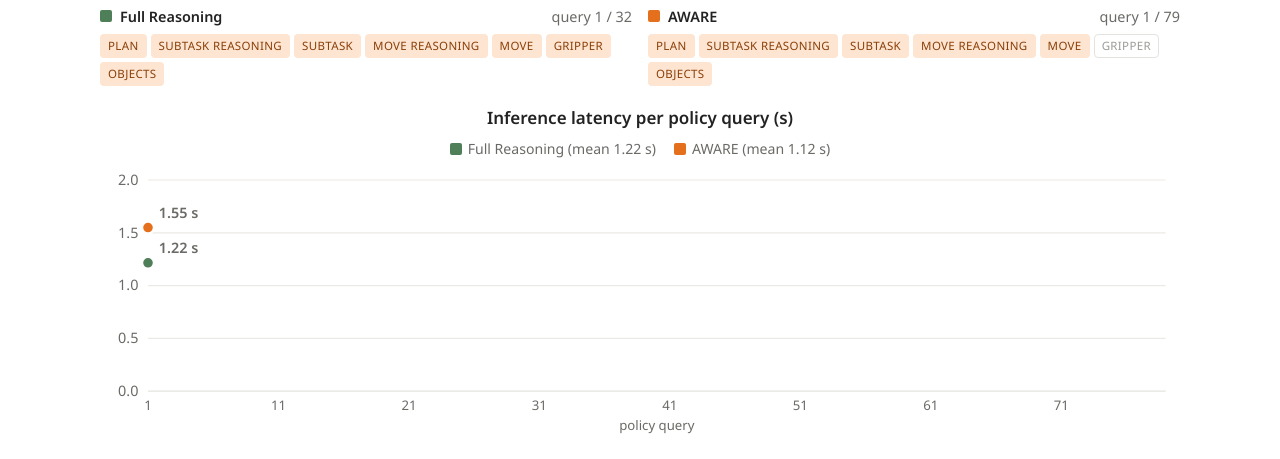
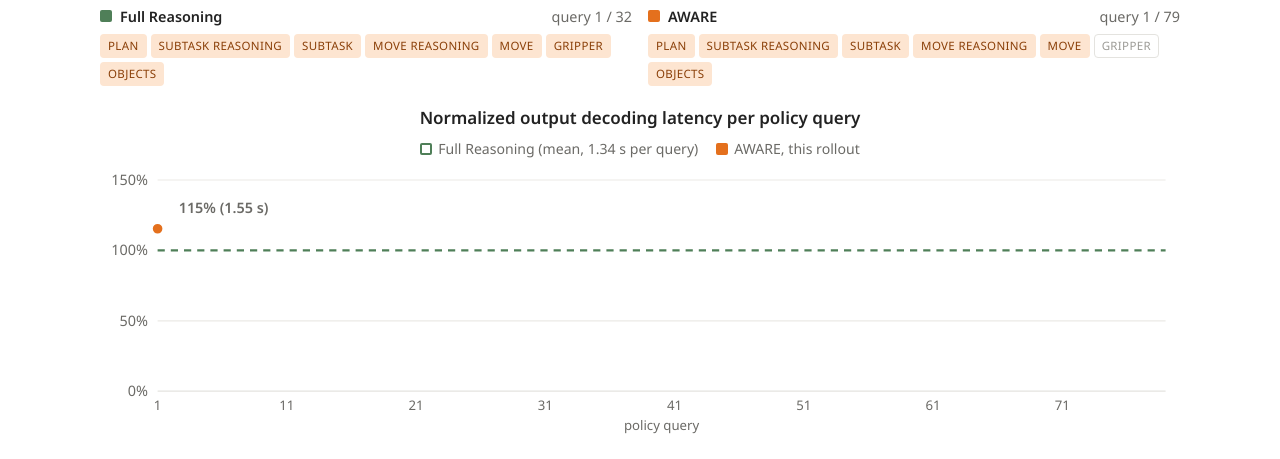
Before and after one commit to adaptive-vla-reasoning/adaptive-vla-reasoning.github.io, a plain HTML site: page index.html in a window 1280 px wide. Shown: the part 4891-5350 px from the top of the page. Drawn offline with nearby package versions, Linux system fonts and the light colour scheme.

Commit message:
Normalized decoding latency

```diff
--- a/index.html
+++ b/index.html
@@ -336,7 +336,7 @@ footer .flogos img { height: 20px; width: auto; opacity: 0.75; }
         </figure>
       </div>
       <div class="chart" id="chart-latency" style="margin-top:18px">
-        <div class="title">Inference latency per policy query (s)</div>
+        <div class="title">Normalized output decoding latency per policy query</div>
       </div>
     </div>
     <div class="task">
@@ -573,37 +573,36 @@ footer .flogos img { height: 20px; width: auto; opacity: 0.75; }
   var latUpdate = {};
   function latencyChart(id) {
     var box = document.getElementById(id); if (!box) return;
-    var series = [{ name: 'Full Reasoning', color: C.full, values: LAT.full }, { name: 'AWARE', color: C.aware, values: LAT.aware }];
-    series.forEach(function (sr) { var m = sr.values.reduce(function (a, b) { return a + b; }, 0) / sr.values.length; sr.name += ' (mean ' + m.toFixed(2) + ' s)'; });
-    legend(box, series);
-    var W = 900, H = 220, mL = 40, mR = 12, mT = 10, mB = 34;
+    var FULL_MS = 1343.5;   // Full Reasoning mean output decoding latency on WidowX (Table II)
+    var vals = LAT.aware.map(function (v) { return 100 * v * 1000 / FULL_MS; });
+    legend(box, [{ name: 'Full Reasoning (mean, 1.34 s per query)', color: 'transparent', stroke: C.full }, { name: 'AWARE, this rollout', color: C.aware }]);
+    var W = 900, H = 220, mL = 48, mR = 12, mT = 10, mB = 34;
     var svg = el('svg', { viewBox: '0 0 ' + W + ' ' + H, role: 'img' }, box);
     var pw = W - mL - mR, ph = H - mT - mB;
-    var n = Math.max(LAT.full.length, LAT.aware.length), ymax = 2;
+    var n = vals.length, ymax = 150;
     var x = function (i) { return mL + (i / (n - 1)) * pw; };
-    var y = function (v) { return mT + ph - (v / ymax) * ph; };
-    [0, 0.5, 1, 1.5, 2].forEach(function (t) {
-      el('line', { x1: mL, x2: W - mR, y1: y(t), y2: y(t), class: t === 0 ? 'axis' : 'grid-line' }, svg);
-      var tx = el('text', { x: mL - 8, y: y(t) + 4, 'text-anchor': 'end' }, svg); tx.textContent = t.toFixed(1);
+    var y = function (v) { return mT + ph - (Math.min(v, ymax) / ymax) * ph; };
+    [0, 50, 100, 150].forEach(function (t) {
+      if (t !== 100) el('line', { x1: mL, x2: W - mR, y1: y(t), y2: y(t), class: t === 0 ? 'axis' : 'grid-line' }, svg);
+      var tx = el('text', { x: mL - 8, y: y(t) + 4, 'text-anchor': 'end' }, svg); tx.textContent = t + '%';
     });
+    el('line', { x1: mL, x2: W - mR, y1: y(100), y2: y(100), stroke: C.full, 'stroke-width': 2, 'stroke-dasharray': '6 5' }, svg);
     for (var q = 0; q < n; q += 10) {
       var t = el('text', { x: x(q), y: y(0) + 16, 'text-anchor': 'middle', class: 'cat small' }, svg); t.textContent = q + 1;
     }
     var xl = el('text', { x: mL + pw / 2, y: H - 2, 'text-anchor': 'middle', class: 'cat small' }, svg); xl.textContent = 'policy query';
-    // drawn live: each line grows with the video above it (see tick())
-    series.forEach(function (sr, k) {
-      var path = el('polyline', { points: '', class: 'line', stroke: sr.color, style: 'transition:none' }, svg);
-      var dot = el('circle', { r: 5, fill: sr.color, stroke: 'var(--bg)', 'stroke-width': 2, style: 'opacity:0' }, svg);
-      var lab = el('text', { x: 0, y: 0, 'text-anchor': 'start', style: 'opacity:0;font-weight:600', fill: sr.color }, svg);
-      latUpdate[k === 0 ? 'eggplant_full' : 'eggplant_aware'] = function (i) {
-        if (i < 0) { path.setAttribute('points', ''); dot.style.opacity = 0; lab.style.opacity = 0; return; }
-        var pts = []; for (var q = 0; q <= i && q < sr.values.length; q++) pts.push(x(q) + ',' + y(sr.values[q]));
-        path.setAttribute('points', pts.join(' '));
-        var j = Math.min(i, sr.values.length - 1);
-        dot.setAttribute('cx', x(j)); dot.setAttribute('cy', y(sr.values[j])); dot.style.opacity = 1;
-        lab.setAttribute('x', x(j) + 9); lab.setAttribute('y', y(sr.values[j]) - 8); lab.textContent = sr.values[j].toFixed(2) + ' s'; lab.style.opacity = 1;
-      };
-    });
+    var path = el('polyline', { points: '', class: 'line', stroke: C.aware, style: 'transition:none' }, svg);
+    var dot = el('circle', { r: 5, fill: C.aware, stroke: 'var(--bg)', 'stroke-width': 2, style: 'opacity:0' }, svg);
+    var lab = el('text', { x: 0, y: 0, 'text-anchor': 'start', style: 'opacity:0;font-weight:600', fill: C.aware }, svg);
+    latUpdate.eggplant_aware = function (i) {
+      if (i < 0) { path.setAttribute('points', ''); dot.style.opacity = 0; lab.style.opacity = 0; return; }
+      var pts = []; for (var q = 0; q <= i && q < n; q++) pts.push(x(q) + ',' + y(vals[q]));
+      path.setAttribute('points', pts.join(' '));
+      var j = Math.min(i, n - 1);
+      dot.setAttribute('cx', x(j)); dot.setAttribute('cy', y(vals[j])); dot.style.opacity = 1;
+      lab.setAttribute('x', Math.max(mL + 55, Math.min(W - mR - 55, x(j)))); lab.setAttribute('text-anchor', 'middle'); lab.setAttribute('y', Math.max(mT + 10, y(vals[j]) - 13));
+      lab.textContent = Math.round(vals[j]) + '% (' + LAT.aware[j].toFixed(2) + ' s)'; lab.style.opacity = 1;
+    };
   }
 
   barChart('chart-real', DATA.real);
```
